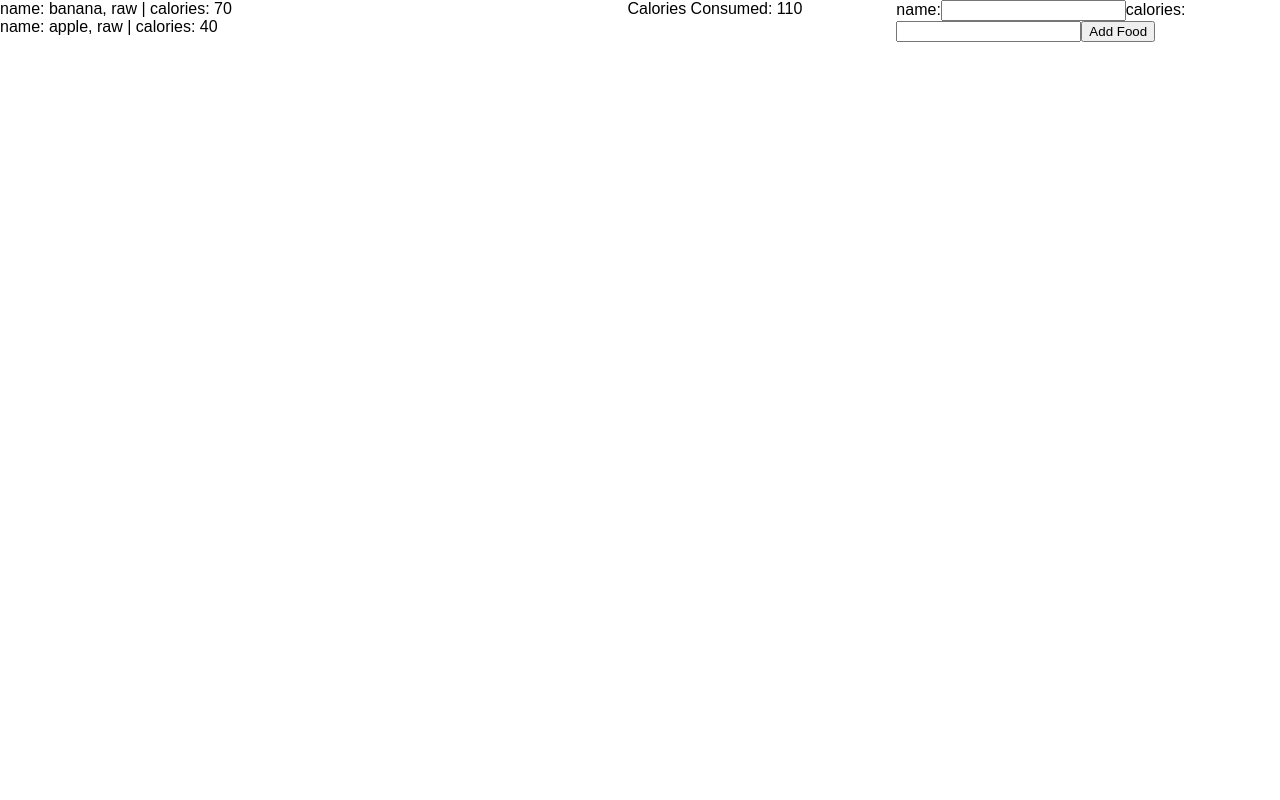
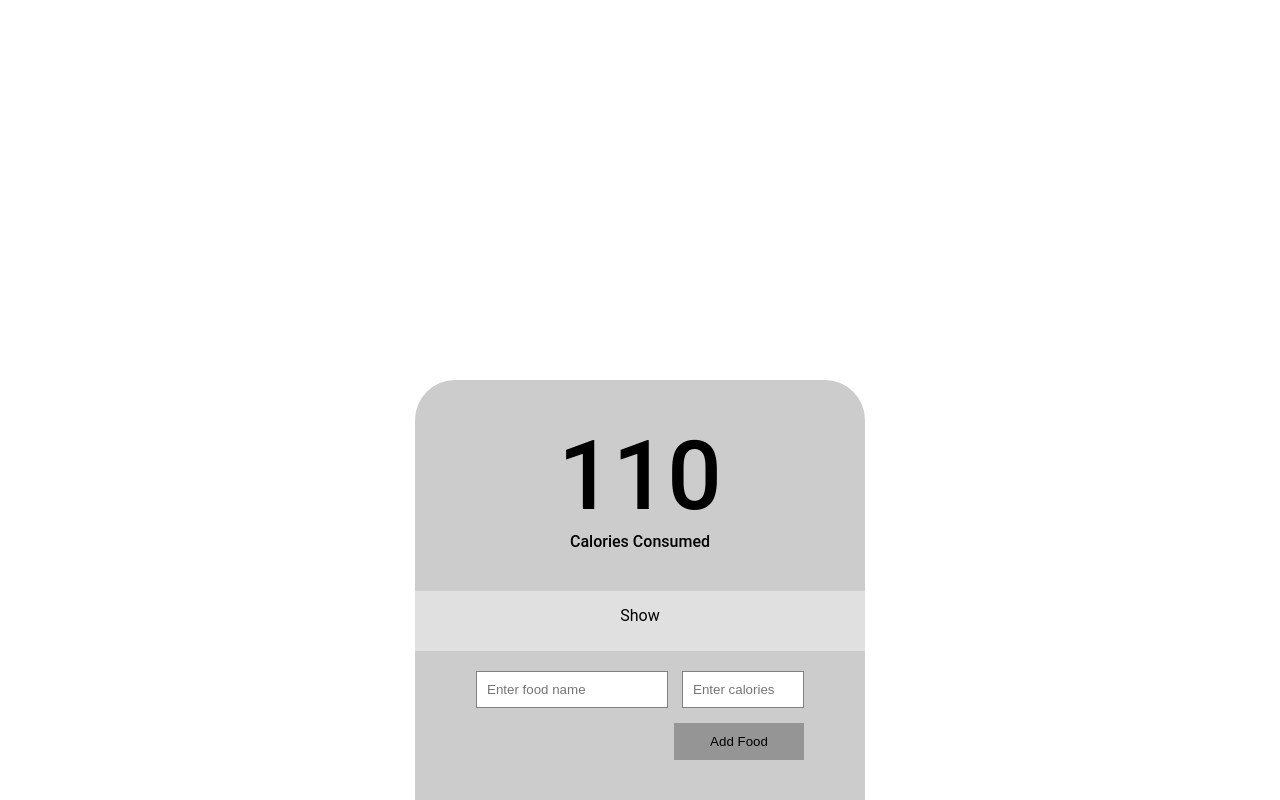
Before and after one commit to HMAN1911/nutrition-app, a React (Create React App) app: page / in a window 1280 px wide. Built offline with nearby package versions, Linux system fonts and the light colour scheme.

Commit message:
Styling, toggle

```diff
--- a/src/App.css
+++ b/src/App.css
@@ -1,11 +1,105 @@
 .App {
+  font-family: Roboto;
   display: flex;
+  flex-wrap: wrap;
+  align-items: center;
+  flex-direction: column;
+  background-color: rgba(204, 204, 204, 1);
+  position: absolute;
+  bottom: 0;
+  margin: 0 auto;
+  right: calc(50vw - 225px);
+  width: 450px;
+  border-top-left-radius: 40px;
+  border-top-right-radius: 40px;
 }
 
 .App-totalCount {
-  width: 30%;
+  padding: 40px;
+  text-align: center;
+  border-radius: 50%;
+  font-weight: 500;
 }
 
 .App-itemList {
+  margin-bottom: 20px;
+  background-color: rgba(224, 224, 224, 1);
+  width: 100%;
+  transition: .3s all;
+  position: relative;
+  display: flex;
+  flex-wrap: wrap;
+  flex-direction: column;
+  align-items: center;
+  overflow: hidden;
+}
+
+.App-itemList p {
+  cursor: pointer;
+  position: absolute;
+  bottom: 0;
+  text-align: center;
+  width: 100%;
+  padding: 10px;
+}
+
+.App-itemList.open {
+  padding-bottom: 60px;
+}
+
+.App-itemList.closed {
+  text-align: center;
+  height: 60px;
+}
+
+.App-totalCount--calorieDisplay {
+  font-size: 6em;
+}
+
+.App-totalCount--calorieDisplay span {
+  font-size: 1em;
+}
+
+.App-foodInput input {
+  padding: 10px;
+  border: 1px solid grey;
+}
+
+.App-foodInput--inputWrapper {
+  width: 100%;
+}
+
+.App-foodInput button {
+  width: 130px;
+  padding: 10px;
+  margin-top: 15px;
+  margin-bottom: 40px;
+  float: right;
+  background-color: rgba(149, 149, 149, 1);
+  border: 1px solid rgba(149, 149, 149, 1);
+}
+
+.App-foodItem {
   width: 70%;
+  padding: 10px;
+  border-bottom: 1px solid lightgrey;
 }
+
+.App-foodItem-name {
+  font-size: 1.1em;
+  float: left;
+}
+
+.App-foodItem-calories {
+  font-size: 1.1em;
+  float: right;
+}
+
+.App-foodInput--foodName {
+  width: 170px;
+  margin-right: 14px;
+}
+
+.App-foodInput--calories {
+  width: 100px;
+}
--- a/src/App.js
+++ b/src/App.js
@@ -8,8 +8,8 @@ import logo from './logo.svg';
 // the document.
 import './App.css';
 
-import FoodItem from './FoodItem';
 import FoodInput from './FoodInput';
+import FoodList from './FoodList';
 
 // classes are new in javascript 6 and beyond, and are not specific
 // to react. They are useful in many other circumstances too!
@@ -20,6 +20,7 @@ class App extends React.Component {
   state = {
     calorieTarget: 0,
     caloriesConsumed: 0,
+    islistPanelOpen: false,
     foodItems: [
       {
         name: 'banana, raw',
@@ -51,6 +52,12 @@ class App extends React.Component {
     });
   }
 
+  handleTogglePanel = () => {
+    this.setState({
+      islistPanelOpen: !this.state.islistPanelOpen
+    });
+  }
+
   handleAddFood = () => {
     var newFoodItemsArray = Object.assign([], this.state.foodItems);
     var newFoodItem = {
@@ -67,19 +74,20 @@ class App extends React.Component {
   render() {
     return (
       <div className="App">
-        <div className="App-itemList">
-          {this.state.foodItems.map(foodItem => {
-            return <FoodItem item={foodItem} />
-          })}
-        </div>
         {/*
             we need to tell javascript that we want the code between the { }
             to be executed or interpreted as regular old javascript. Anything
             not inside the { } will just be processed as plain text.
          */}
         <div className="App-totalCount">
-          Calories Consumed: {this.calculateTotalCaloriesConsumed()}
+          <div className="App-totalCount--calorieDisplay">
+            {this.calculateTotalCaloriesConsumed()}
+          </div>
+          <div>
+            Calories Consumed
+          </div>
         </div>
+        <FoodList foodItems={this.state.foodItems} onPanelClick={this.handleTogglePanel} panelOpen={this.state.islistPanelOpen} />
         <FoodInput onAddFood={this.handleAddFood} onInputChange={this.handleFoodInputFormChange} />
       </div>
     );
--- a/src/FoodInput.js
+++ b/src/FoodInput.js
@@ -3,18 +3,30 @@ import React from 'react'
 export default function FoodInput(props) {
   return (
     <div className="App-foodInput">
-      <form onSubmit={(e) => {
-        e.preventDefault();
-        props.onAddFood();
-      }}>
-        name:
-        <input type="text" onChange={(e) => {
-          props.onInputChange('nameValue', e.target.value)
-        }} />
-        calories:
-        <input type="text" onChange={(e) => {
-          props.onInputChange('caloriesValue', e.target.value)
-        }} />
+      <form
+        onSubmit={(e) => {
+          e.preventDefault();
+          props.onAddFood();
+        }}
+      >
+        <div className="App-foodInput--inputWrapper">
+          <input
+            className="App-foodInput--foodName"
+            type="text"
+            placeholder="Enter food name"
+            onChange={(e) => {
+              props.onInputChange('nameValue', e.target.value)
+            }}
+          />
+          <input
+            className="App-foodInput--calories"
+            type="text"
+            placeholder="Enter calories"
+            onChange={(e) => {
+              props.onInputChange('caloriesValue', e.target.value)
+            }}
+          />
+        </div>
         <button type="submit">
           Add Food
         </button>
--- a/src/FoodItem.js
+++ b/src/FoodItem.js
@@ -3,7 +3,12 @@ import React from 'react'
 export default function FoodItem(props) {
   return (
     <div className="App-foodItem">
-      name: {props.item.name} | calories: {props.item.calories}
+      <span className="App-foodItem-name">
+        {props.item.name}
+      </span>
+      <span className="App-foodItem-calories">
+        {props.item.calories} calories
+      </span>
     </div>
   );
 }
--- a/src/FoodList.js
+++ b/src/FoodList.js
@@ -0,0 +1,25 @@
+import React from 'react';
+import FoodItem from './FoodItem'
+
+const FoodList = (props) => {
+  return (
+    <div className={props.panelOpen ? 'App-itemList open' : 'App-itemList closed'}>
+      {
+        props.panelOpen && (
+          props.foodItems.map((foodItem, i) => {
+            return <FoodItem key={i} item={foodItem} />
+          })
+        )
+      }
+      <p onClick={props.onPanelClick}>
+        {
+          props.panelOpen
+          ? 'Hide'
+          : 'Show'
+        }
+      </p>
+    </div>
+  )
+}
+
+export default FoodList;
```
Also changed, not shown: 1 other file (tests, documents, lock files or other folders).
